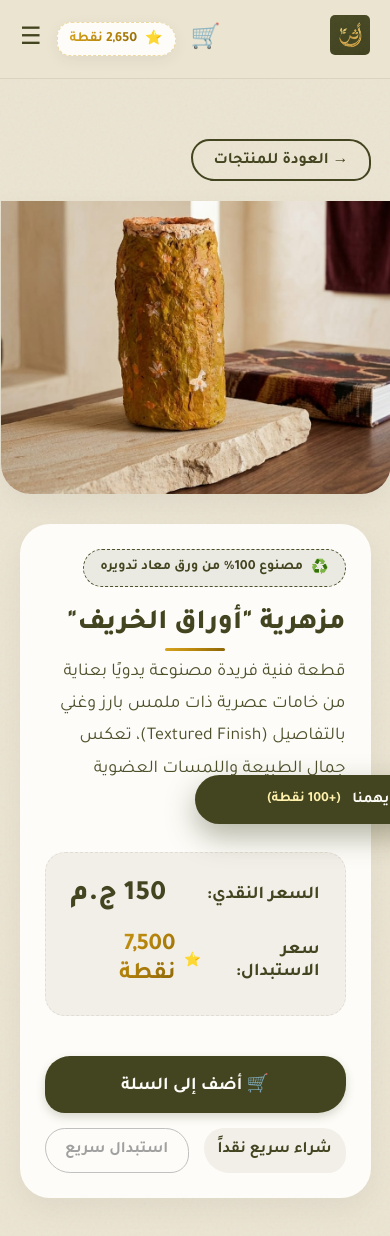
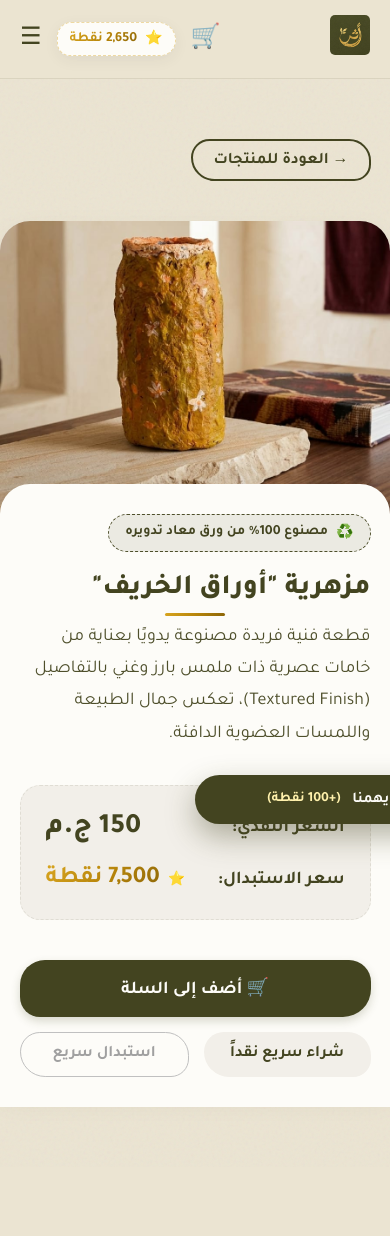
Before and after one commit to moatazmohamedcr852-png/athar, a React (Vite) app: page /product/1 in a window 390 px wide. Shown: the top 1236 px of the page. After the commit the page ends 1167 px from the top, so only its background shows below. Built offline with nearby package versions, Linux system fonts and the light colour scheme.

Commit message:
Fix product details layout

```diff
--- a/src/App.css
+++ b/src/App.css
@@ -567,7 +567,7 @@
   /* Product Details Layout */
   .product-details-container {
     flex-direction: column;
-    gap: 30px;
+    gap: 0 !important;
     padding: 0 !important; /* Remove padding to let image stretch */
     background: transparent !important; /* Make background blend */
     box-shadow: none !important;
@@ -581,12 +581,12 @@
   }
 
   .product-image-wrapper {
-    border-radius: 0 0 30px 30px !important; /* Organic curve at bottom only */
+    border-radius: 30px 30px 0 0 !important; /* Rounded at top, flat at bottom to merge with card */
     width: 100vw !important;
-    margin-left: -20px !important; /* Negative margin to break out of page padding */
-    margin-right: -20px !important;
-    margin-top: -20px !important;
-    max-height: 50vh;
+    margin-left: -5vw !important; /* Negative margin to break out of page padding */
+    margin-right: -5vw !important;
+    margin-top: 0 !important;
+    max-height: 55vh;
   }
 
   .product-image-wrapper img {
@@ -594,12 +594,18 @@
     object-fit: cover !important;
   }
 
-  /* We need to re-add background/padding to the text part below the image */
+  /* Text part below the image - overlaps the image slightly like a bottom sheet */
   .product-details-container > div:nth-child(2) {
     background: var(--white);
-    padding: 25px;
-    border-radius: 30px;
-    box-shadow: 0 10px 30px rgba(0,0,0,0.05);
+    padding: 30px 5vw;
+    border-radius: 30px 30px 0 0 !important;
+    box-shadow: 0 -10px 30px rgba(0,0,0,0.08) !important;
+    margin-top: -30px !important; /* Overlap the image */
+    margin-left: -5vw !important;
+    margin-right: -5vw !important;
+    width: 100vw !important;
+    position: relative;
+    z-index: 10;
   }
 
   /* Floating Button */
--- a/src/pages/About.jsx
+++ b/src/pages/About.jsx
@@ -1,5 +1,6 @@
 import React, { useRef } from 'react';
-import { motion, useScroll, useTransform } from 'framer-motion';
+import { motion, useScroll, useTransform, useMotionValueEvent } from 'framer-motion';
+import { useNavigate } from 'react-router-dom';
 import './About.css';
 
 const slidesData = [
@@ -96,11 +97,19 @@ const PaperSlide = ({ slide, index, progress }) => {
 
 const About = () => {
   const containerRef = useRef(null);
+  const navigate = useNavigate();
 
   // Track the scroll progress of the entire container
   const { scrollYProgress } = useScroll({
     target: containerRef,
     offset: ["start start", "end end"]
+  });
+
+  useMotionValueEvent(scrollYProgress, "change", (latest) => {
+    // Navigate to rewards/products when we scroll all the way to the end
+    if (latest >= 0.99) {
+      navigate('/rewards');
+    }
   });
 
   return (
```
